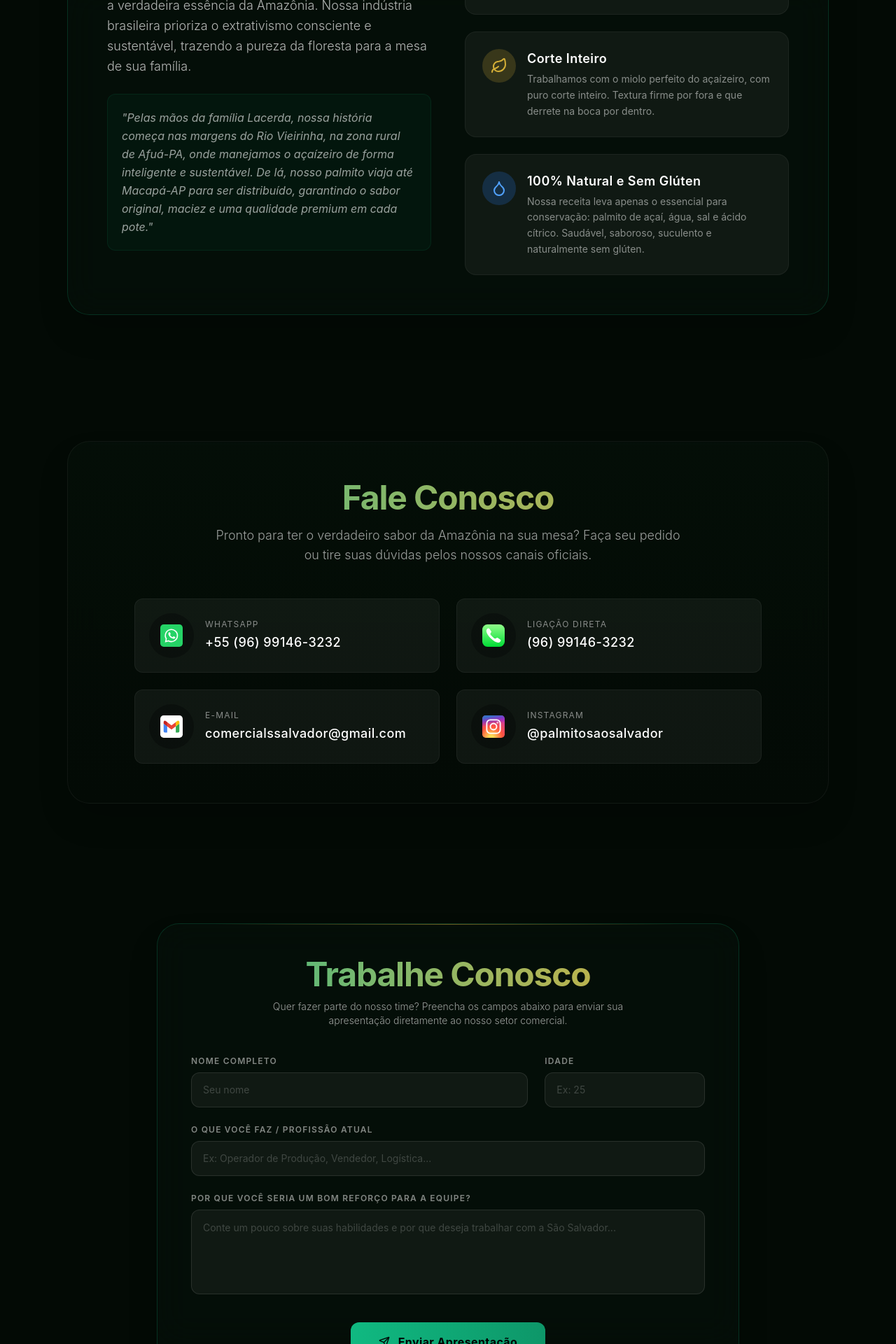
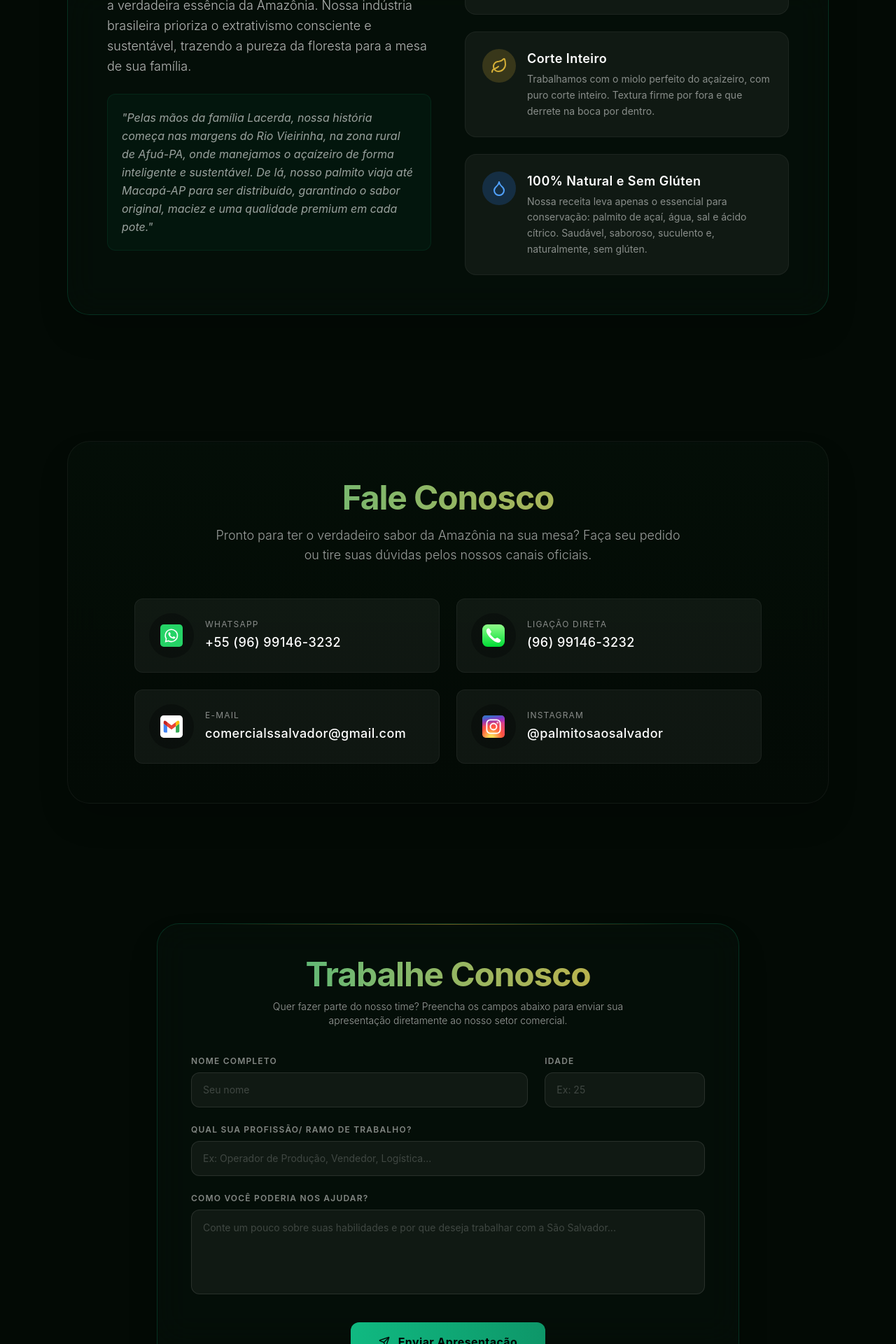
Before and after one commit to H41K3/saosalvador, a React (Vite) app: page / in a window 1280 px wide. Shown: the part 2168-4088 px from the top of the page at 70% size. Built offline with nearby package versions, Linux system fonts and the light colour scheme.

Commit message:
Melhorias

```diff
--- a/src/App.tsx
+++ b/src/App.tsx
@@ -421,7 +421,7 @@ function App() {
                     <p className="text-sm text-white/50 leading-relaxed">
                       Nossa receita leva apenas o essencial para conservação:
                       palmito de açaí, água, sal e ácido cítrico. Saudável,
-                      saboroso, suculento e naturalmente sem glúten.
+                      saboroso, suculento e, naturalmente, sem glúten.
                     </p>
                   </div>
                 </div>
@@ -595,7 +595,7 @@ function App() {
               {/* Campo Profissão */}
               <div className="flex flex-col gap-2">
                 <label className="text-xs uppercase tracking-widest text-white/50 font-semibold">
-                  O que você faz / Profissão atual
+                  Qual sua profissão/ ramo de trabalho?
                 </label>
                 <input
                   type="text"
@@ -610,7 +610,7 @@ function App() {
               {/* Campo Motivação */}
               <div className="flex flex-col gap-2">
                 <label className="text-xs uppercase tracking-widest text-white/50 font-semibold">
-                  Por que você seria um bom reforço para a equipe?
+                  Como você poderia nos ajudar?
                 </label>
                 <textarea
                   required
```
